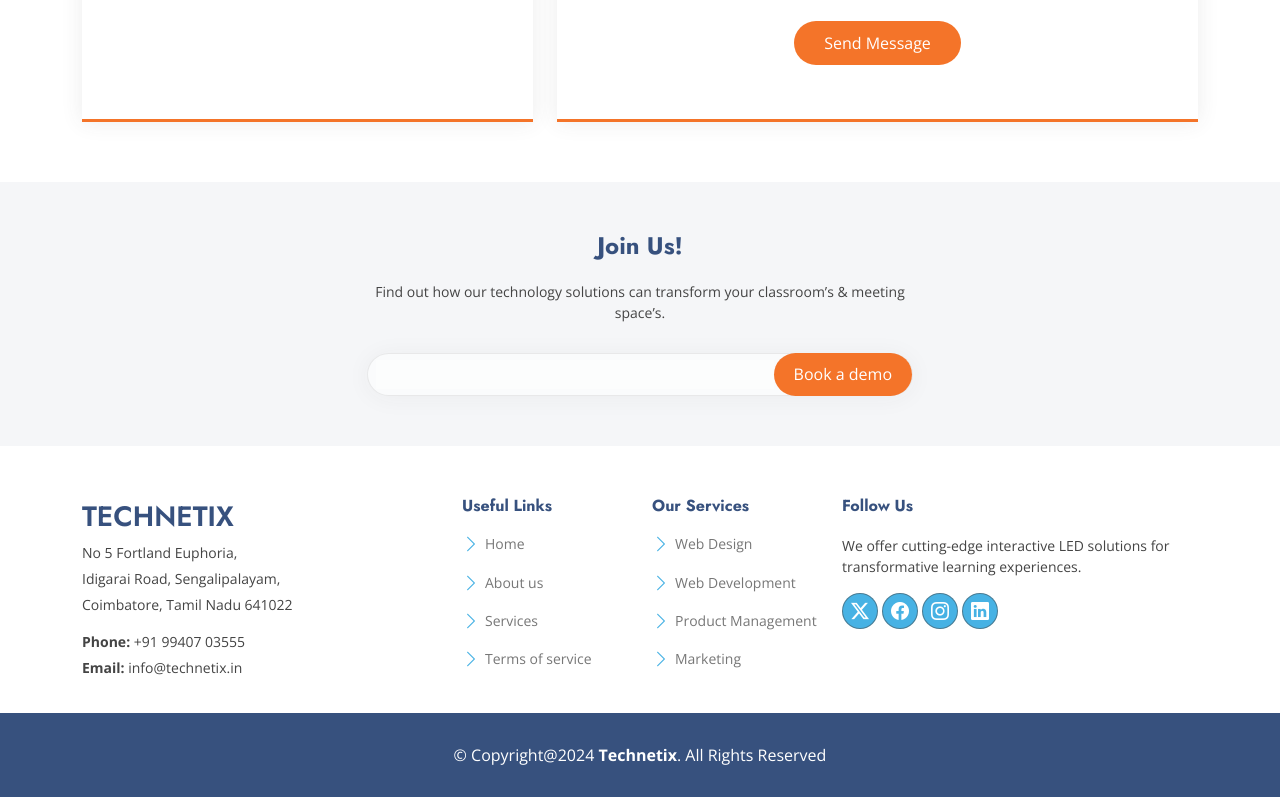
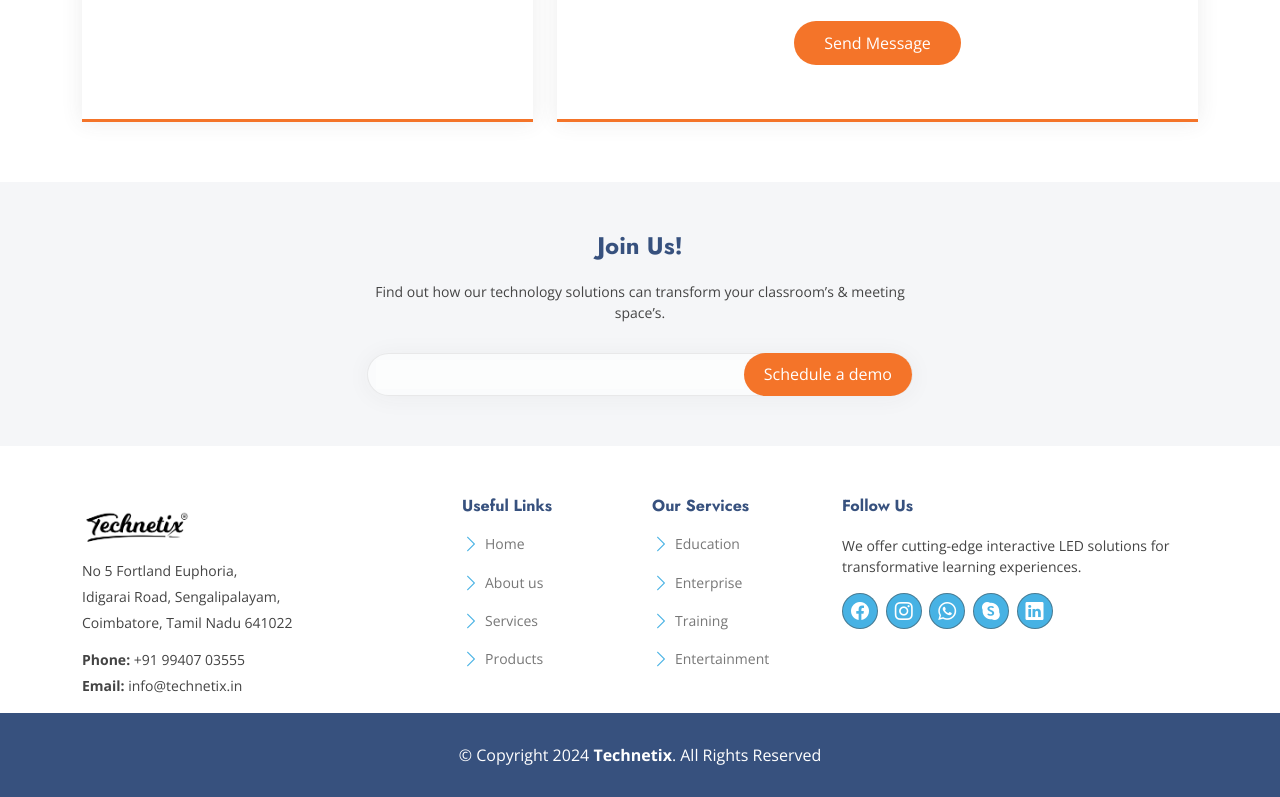
Before and after one commit to Sree1894/technetix, a plain HTML site: page contact.html in a window 1280 px wide. Shown: the part 1390-2187 px from the top of the page. Drawn offline with nearby package versions, Linux system fonts and the light colour scheme; grey boxes are pictures that could not be loaded.

Commit message:
contact us page

```diff
--- a/assets/css/main.css
+++ b/assets/css/main.css
@@ -931,8 +931,8 @@ section,
 # Hero Section
 --------------------------------------------------------------*/
 .hero {
-  /* --background-color: var(--hero-background-color); */
-  background-image: url(../img/banner/home-banner.jpg);
+  --background-color: var(--hero-background-color);
+  /* background-image: url(../img/banner/home-banner.jpg); */
   /* background-image: url(../img/contact-us.jpg); */
   --default-color: var(--hero-color);
   --heading-color: var(--hero-color);
--- a/contact.html
+++ b/contact.html
@@ -109,7 +109,7 @@
         <i class="mobile-nav-toggle d-xl-none bi bi-list"></i>
       </nav>
 
-      <a class="btn-getstarted" href="#about">Book a Demo</a>
+      <a class="btn-getstarted" href="#about">Schedule a Demo</a>
 
     </div>
   </header>
@@ -122,11 +122,11 @@
       <div class="container">
         <div class="row gy-4">
           <div class="col-lg-6 order-2 order-lg-1 d-flex flex-column justify-content-center" data-aos="zoom-out">
-            <h1>Join Us! Let’s make a difference, together</h1>
-            <p>Are you looking for a solution provider who will help to turn your goals into reality with awesome products?</p>
-            <!-- <div class="d-flex">
-              <a href="#about" class="btn-get-started">Book a Demo</a>
-            </div> -->
+            <div class="row">
+              <h1>Join Us!</h1>
+              <h1>Let’s make a difference, together</h1>
+              <p>Are you looking for a solution provider who will help to turn your goals into reality with awesome products?</p>
+            </div>
           </div>
           <div class="col-lg-6 order-1 order-lg-2 hero-img" data-aos="zoom-out" data-aos-delay="200">
             <img src="assets/img/contact-us-1.png" class="img-fluid animated" alt="">
@@ -258,7 +258,7 @@
             <h4>Join Us!</h4>
             <p>Find out how our technology solutions can transform your classroom’s & meeting space’s.</p>
             <form action="forms/newsletter.php" method="post" class="php-email-form">
-              <div class="newsletter-form"><input type="email" name="email"><input type="submit" value="Book a demo"></div>
+              <div class="newsletter-form"><input type="email" name="email"><input type="submit" value="Schedule a demo"></div>
               <div class="loading">Loading</div>
               <div class="error-message"></div>
               <div class="sent-message">Your subscription request has been sent. Thank you!</div>
@@ -272,7 +272,9 @@
       <div class="row gy-4">
         <div class="col-lg-4 col-md-6 footer-about">
           <a href="index.html" class="d-flex align-items-center">
-            <span class="sitename">Technetix</span>
+            <!-- <span class="sitename">Technetix</span>
+            <p style="font-size: 15px;margin: 0;padding-top: 8px;">PVT LTD</p> -->
+            <img style="width: 30%;" src="assets/img/logo/logo.png">
           </a>
           <div class="footer-contact pt-1">
             <p>No 5 Fortland Euphoria,</p>
@@ -289,27 +291,28 @@
             <li><i class="bi bi-chevron-right"></i> <a href="#">Home</a></li>
             <li><i class="bi bi-chevron-right"></i> <a href="#">About us</a></li>
             <li><i class="bi bi-chevron-right"></i> <a href="#">Services</a></li>
-            <li><i class="bi bi-chevron-right"></i> <a href="#">Terms of service</a></li>
+            <li><i class="bi bi-chevron-right"></i> <a href="#">Products</a></li>
           </ul>
         </div>
 
         <div class="col-lg-2 col-md-3 footer-links">
           <h4>Our Services</h4>
           <ul>
-            <li><i class="bi bi-chevron-right"></i> <a href="#">Web Design</a></li>
-            <li><i class="bi bi-chevron-right"></i> <a href="#">Web Development</a></li>
-            <li><i class="bi bi-chevron-right"></i> <a href="#">Product Management</a></li>
-            <li><i class="bi bi-chevron-right"></i> <a href="#">Marketing</a></li>
+            <li><i class="bi bi-chevron-right"></i> <a href="#">Education</a></li>
+            <li><i class="bi bi-chevron-right"></i> <a href="#">Enterprise</a></li>
+            <li><i class="bi bi-chevron-right"></i> <a href="#">Training</a></li>
+            <li><i class="bi bi-chevron-right"></i> <a href="#">Entertainment</a></li>
           </ul>
         </div>
 
         <div class="col-lg-4 col-md-12">
           <h4>Follow Us</h4>
           <p>We offer cutting-edge interactive LED solutions for transformative learning experiences.</p>
-          <div class="social-links d-flex">
-            <a href=""><i class="bi bi-twitter-x"></i></a>
+          <div class="social-links mt-3">
             <a href=""><i class="bi bi-facebook"></i></a>
             <a href=""><i class="bi bi-instagram"></i></a>
+            <a href=""><i class="bi bi-whatsapp"></i></a>
+            <a href=""><i class="bi bi-skype"></i></a>
             <a href=""><i class="bi bi-linkedin"></i></a>
           </div>
         </div>
@@ -321,7 +324,7 @@
   </footer>
   <div class="row footer-bottom">
     <div class="copyright">
-      &copy; Copyright@2024 <strong><span>Technetix</span></strong>. All Rights Reserved
+      &copy; Copyright 2024 <strong><span>Technetix</span></strong>. All Rights Reserved
     </div>
   </div>
 
```
